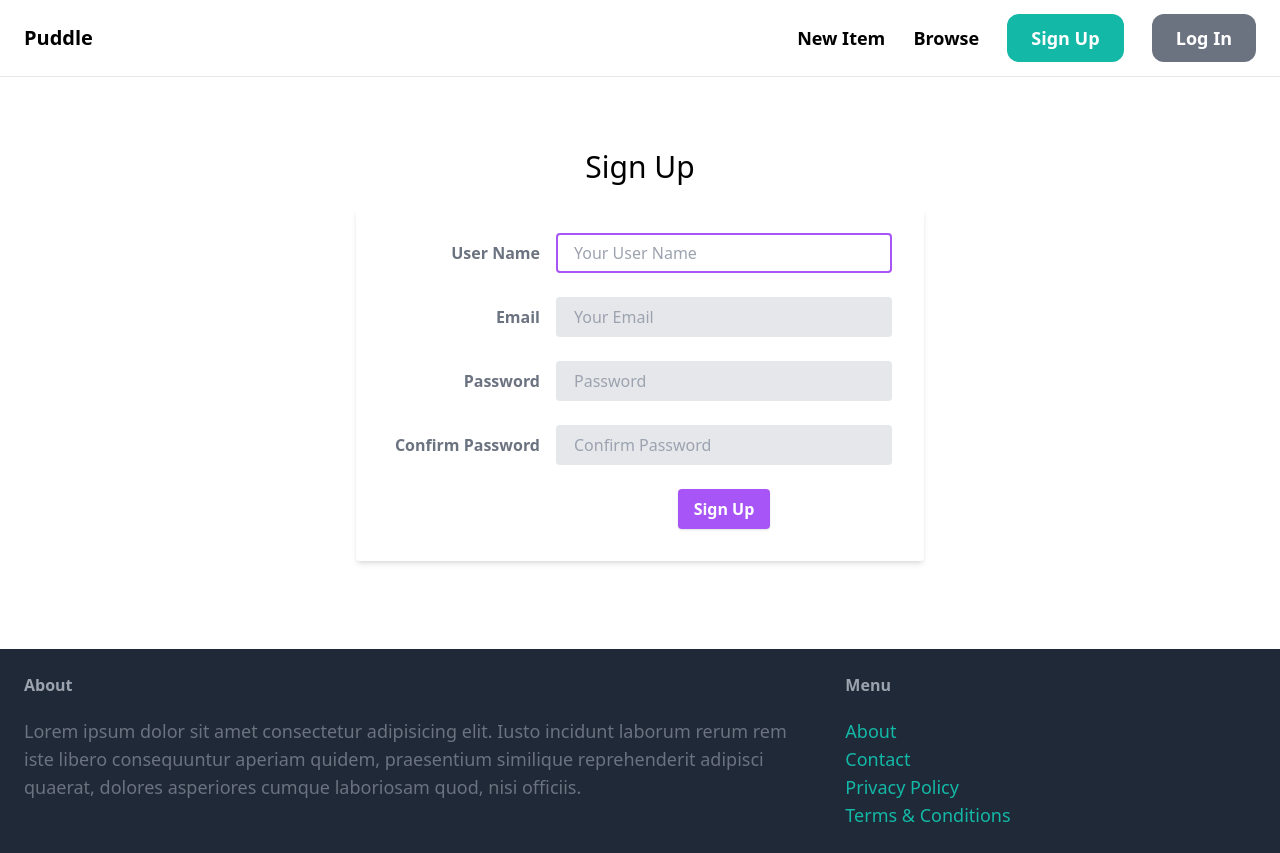
After one commit to ariful2013/puddle, a Django app: page /signup/ in a window 1280 px wide. The commit adds this page. Run offline with Django 4.2, Linux system fonts and the light colour scheme; parts of the project's set-up code (start-up, migrations or seed data) failed here and were passed over; some libraries are stand-ins or nearby versions.

Commit message:
Sign Up Final

```diff
--- /dev/null
+++ b/puddle/core/forms.py
@@ -0,0 +1,30 @@
+from django import forms
+from django.contrib.auth.forms import UserCreationForm
+from django.contrib.auth.models import User
+
+
+class SignupForm(UserCreationForm):
+
+    class Meta:
+        model = User
+        fields = ('username', 'email', 'password1', 'password2')
+
+    username = forms.CharField(widget=forms.TextInput(attrs={
+        'placeholder': 'Your User Name',
+        'class': 'bg-gray-200 appearance-none border-2 border-gray-200 rounded w-full py-2 px-4 text-gray-700 leading-tight focus:outline-none focus:bg-white focus:border-purple-500'
+    }))
+
+    email = forms.CharField(widget=forms.EmailInput(attrs={
+        'placeholder': 'Your Email',
+        'class': 'bg-gray-200 appearance-none border-2 border-gray-200 rounded w-full py-2 px-4 text-gray-700 leading-tight focus:outline-none focus:bg-white focus:border-purple-500'
+    }))
+
+    password1 = forms.CharField(widget=forms.PasswordInput(attrs={
+        'placeholder': 'Password',
+        'class': 'bg-gray-200 appearance-none border-2 border-gray-200 rounded w-full py-2 px-4 text-gray-700 leading-tight focus:outline-none focus:bg-white focus:border-purple-500'
+    }))
+
+    password2 = forms.CharField(widget=forms.PasswordInput(attrs={
+        'placeholder': 'Confirm Password',
+        'class': 'bg-gray-200 appearance-none border-2 border-gray-200 rounded w-full py-2 px-4 text-gray-700 leading-tight focus:outline-none focus:bg-white focus:border-purple-500'
+    }))
--- a/puddle/core/templates/core/base.html
+++ b/puddle/core/templates/core/base.html
@@ -11,7 +11,8 @@
     <script src="https://cdn.tailwindcss.com"></script>
   </head>
   {% comment %}Variables Define{% endcomment %}
-  {% url 'contact' as url_contact %}
+  {% url 'core:contact' as url_contact %}
+  {% url 'core:signup' as url_signup %}
 
   <body>
     <nav class="py-6 px-6 flex justify-between items-center border-b border-gray-200">
@@ -20,7 +21,8 @@
         <a href="#" class="text-lg font-semibold hover:text-gray-500">New Item</a>
         <a href="#" class="text-lg font-semibold hover:text-gray-500">Browse</a>
 
-        <a href="#" class="px-6 py-3 text-lg font-semibold bg-teal-500 text-white rounded-xl hover:bg-teal-700">Sign Up</a>
+        {% url 'core:contact' as url_contact %}
+        <a href="{{ url_signup }}" class="px-6 py-3 text-lg font-semibold bg-teal-500 text-white rounded-xl hover:bg-teal-700">Sign Up</a>
         <a href="#" class="px-6 py-3 text-lg font-semibold bg-gray-500 text-white rounded-xl hover:bg-gray-700">Log In</a>
       </div>
     </nav>
--- /dev/null
+++ b/puddle/core/templates/core/signup.html
@@ -0,0 +1,58 @@
+{% extends 'core/base.html' %}
+
+{% block title %}
+  Signup
+{% endblock %}
+
+{% block content %}
+  <div class="w-1/2 my-6 p-6 mx-auto text-center">
+    <h1 class="mb-6 text-3xl">Sign Up</h1>
+    <form class="w-full max-w-xl mx-auto bg-white shadow-md rounded px-8 pt-6 pb-8 mb-4" method="post" action=".">
+      {% csrf_token %}
+
+      <div class="md:flex md:items-center mb-6">
+        <div class="md:w-1/3">
+          <label class="block text-gray-500 font-bold md:text-right mb-1 md:mb-0 pr-4" for="inline-full-name">User Name</label>
+        </div>
+        <div class="md:w-2/3">{{ form.username }}</div>
+      </div>
+
+      <div class="md:flex md:items-center mb-6">
+        <div class="md:w-1/3">
+          <label class="block text-gray-500 font-bold md:text-right mb-1 md:mb-0 pr-4" for="inline-full-name">Email</label>
+        </div>
+        <div class="md:w-2/3">{{ form.email }}</div>
+      </div>
+
+      <div class="md:flex md:items-center mb-6">
+        <div class="md:w-1/3">
+          <label class="block text-gray-500 font-bold md:text-right mb-1 md:mb-0 pr-4" for="inline-password">Password</label>
+        </div>
+        <div class="md:w-2/3">{{ form.password1 }}</div>
+      </div>
+
+      <div class="md:flex md:items-center mb-6">
+        <div class="md:w-1/3">
+          <label class="block text-gray-500 font-bold md:text-right mb-1 md:mb-0 pr-4" for="inline-password">Confirm Password</label>
+        </div>
+        <div class="md:w-2/3">{{ form.password2 }}</div>
+      </div>
+
+      {% if form.errors or form.non_field_errors %}
+        <div class="mb-3 p-6 bg-red-100 rounded-xl">
+          {% for field in form %}
+            {{ field.errors }}
+          {% endfor %}
+          {{ form.non_field_errors }}
+        </div>
+      {% endif %}
+
+      <div class="md:flex md:items-center">
+        <div class="md:w-1/3"></div>
+        <div class="md:w-2/3">
+          <button class="shadow bg-purple-500 hover:bg-purple-400 focus:shadow-outline focus:outline-none text-white font-bold py-2 px-4 rounded">Sign Up</button>
+        </div>
+      </div>
+    </form>
+  </div>
+{% endblock %}
--- /dev/null
+++ b/puddle/core/urls.py
@@ -0,0 +1,10 @@
+from django.urls import path
+from . import views
+
+app_name = 'core'
+
+urlpatterns = [
+    path('', views.index, name="index"),
+    path('contact/', views.contact, name="contact"),
+    path('signup/', views.signup, name='signup')
+]
--- a/puddle/core/views.py
+++ b/puddle/core/views.py
@@ -1,5 +1,6 @@
-from django.shortcuts import render
+from django.shortcuts import render, redirect
 from item.models import Category, Item
+from .forms import SignupForm
 
 # Create your views here.
 
@@ -15,3 +16,17 @@ def index(request):
 
 def contact(request):
     return render(request, 'core/contact.html')
+
+
+def signup(request):
+    if request.method == 'POST':
+        form = SignupForm(request.POST)
+        if form.is_valid():
+            form.save()
+            return redirect('/login/')
+    else:
+        form = SignupForm()
+
+    return render(request, 'core/signup.html', {
+        'form': form
+    })
--- a/puddle/puddle/urls.py
+++ b/puddle/puddle/urls.py
@@ -22,10 +22,18 @@ from core.views import index, contact
 from django.conf import settings
 from django.conf.urls.static import static
 
+
+# urlpatterns = [
+#     path('', index, name="index"),
+#     path('items/', include('item.urls')),
+#     path('contact/', contact, name="contact"),
+#     path('admin/', admin.site.urls),
+# ]
+
+# Re Organized by App Name
 urlpatterns = [
-    path('', index, name="index"),
+    path('', include('core.urls')),
     path('items/', include('item.urls')),
-    path('contact/', contact, name="contact"),
     path('admin/', admin.site.urls),
 ]
 
```
Also changed, not shown: README.md, puddle/db.sqlite3.
